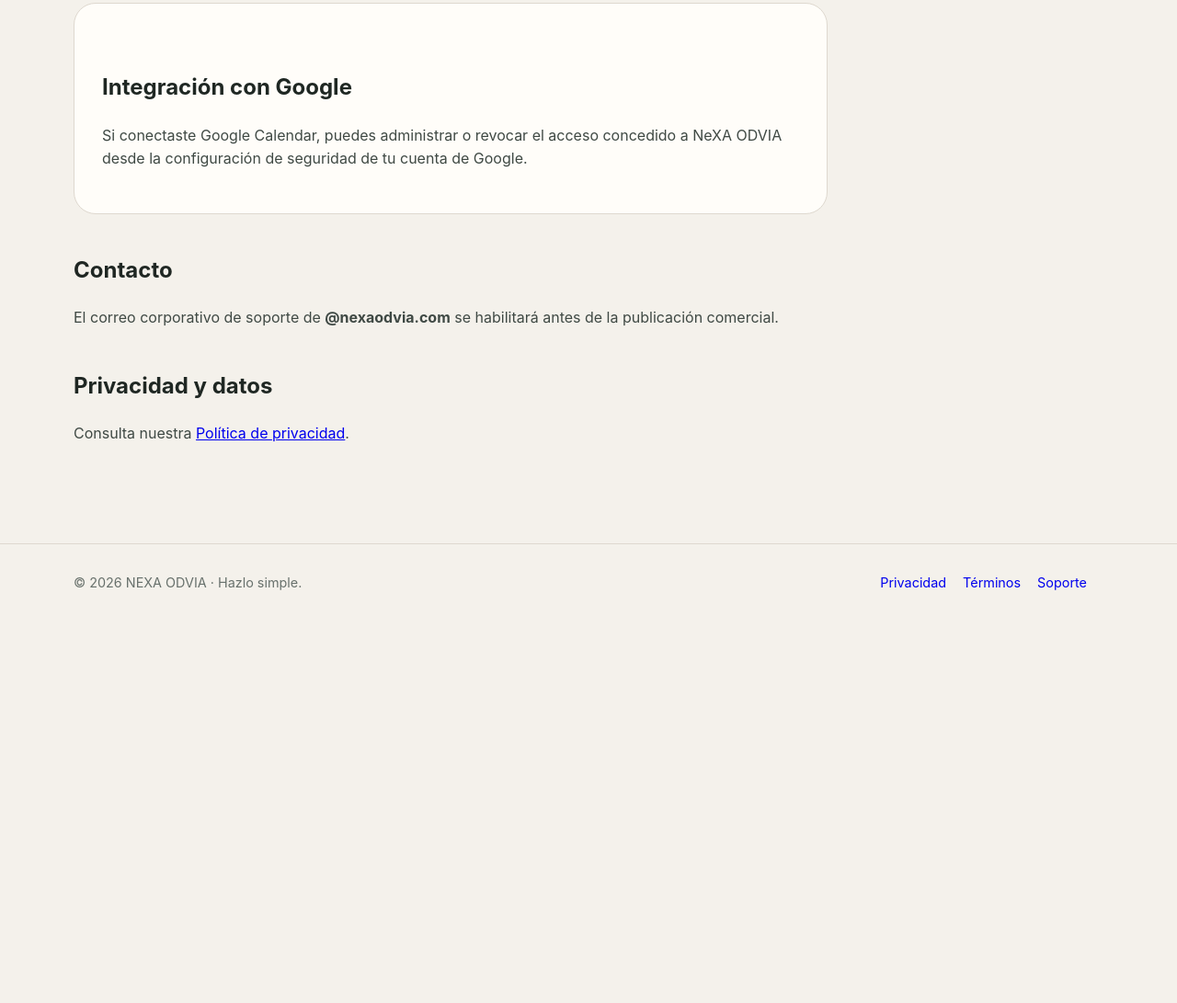
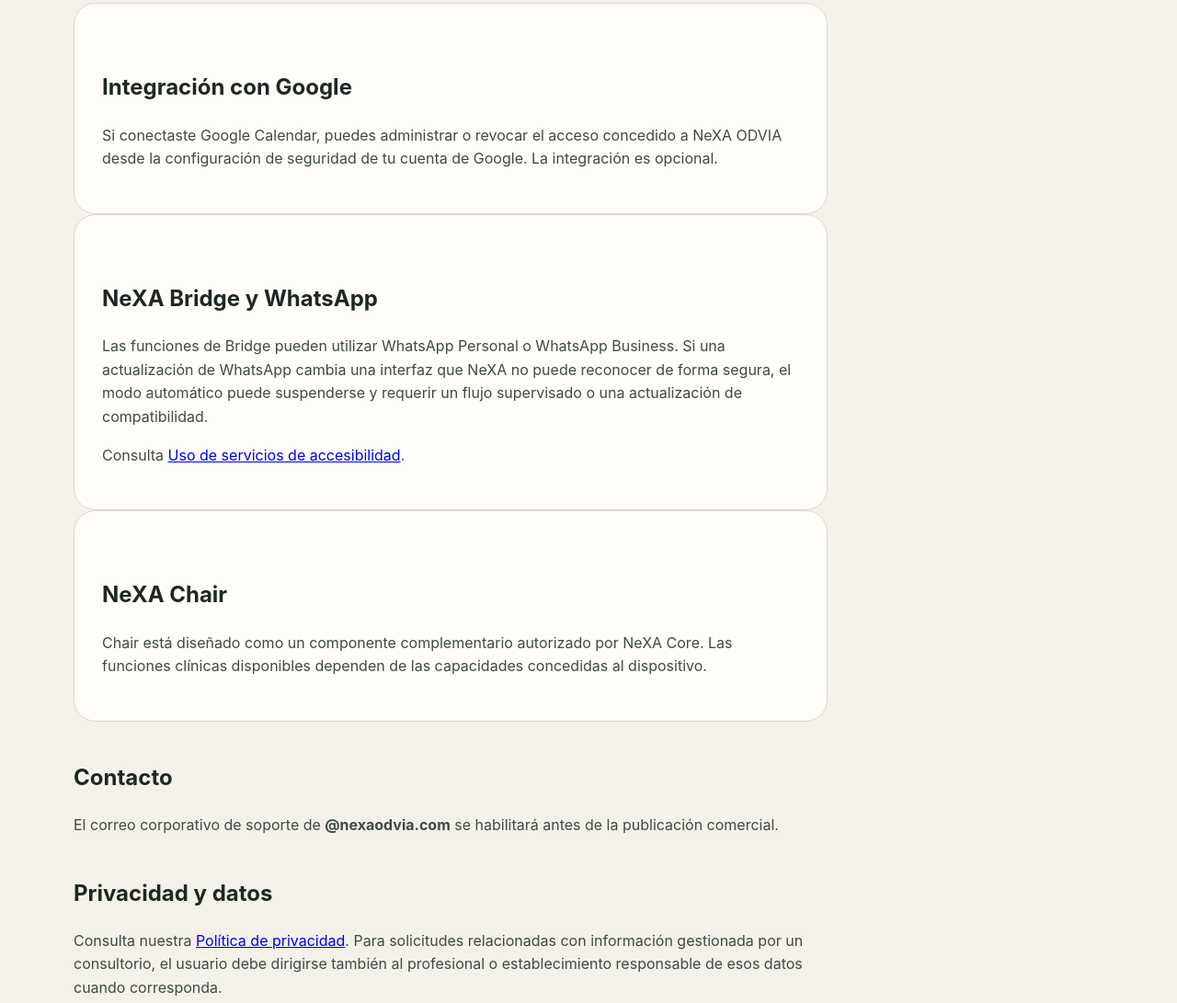
Before and after one commit to juanalfonsocorderoarias-star/nexaodvia-site, a plain HTML site: page support/index.html in a window 1280 px wide. Shown: the part 313-1404 px from the top of the page at 92% size. Before the commit the page ends 1000 px from the top, so only its background shows below. Drawn offline with Linux system fonts and the light colour scheme.

Commit message:
Expand support page for Bridge Chair and accessibility

```diff
--- a/support/index.html
+++ b/support/index.html
@@ -1,6 +1,8 @@
 <!doctype html><html lang="es"><head><meta charset="utf-8"><meta name="viewport" content="width=device-width,initial-scale=1"><title>Soporte — NeXA ODVIA</title><link rel="stylesheet" href="/assets/styles.css"></head><body>
-<header><nav class="shell"><a class="brand" href="/">NeXA <span>ODVIA</span></a></nav></header><main class="page shell"><div class="content"><div class="eyebrow">Ayuda</div><h1>Soporte</h1><p class="lead">Centro oficial de información y soporte de NeXA ODVIA.</p>
-<div class="card"><h2>Integración con Google</h2><p>Si conectaste Google Calendar, puedes administrar o revocar el acceso concedido a NeXA ODVIA desde la configuración de seguridad de tu cuenta de Google.</p></div>
+<header><nav class="shell"><a class="brand" href="/">NeXA <span>ODVIA</span></a><div class="links"><a href="/privacy/">Privacidad</a><a href="/terms/">Términos</a><a href="/accessibility/">Accesibilidad</a><a href="/support/">Soporte</a></div></nav></header><main class="page shell"><div class="content"><div class="eyebrow">Ayuda</div><h1>Soporte</h1><p class="lead">Centro oficial de información y soporte de NeXA ODVIA.</p>
+<div class="card"><h2>Integración con Google</h2><p>Si conectaste Google Calendar, puedes administrar o revocar el acceso concedido a NeXA ODVIA desde la configuración de seguridad de tu cuenta de Google. La integración es opcional.</p></div>
+<div class="card"><h2>NeXA Bridge y WhatsApp</h2><p>Las funciones de Bridge pueden utilizar WhatsApp Personal o WhatsApp Business. Si una actualización de WhatsApp cambia una interfaz que NeXA no puede reconocer de forma segura, el modo automático puede suspenderse y requerir un flujo supervisado o una actualización de compatibilidad.</p><p>Consulta <a href="/accessibility/">Uso de servicios de accesibilidad</a>.</p></div>
+<div class="card"><h2>NeXA Chair</h2><p>Chair está diseñado como un componente complementario autorizado por NeXA Core. Las funciones clínicas disponibles dependen de las capacidades concedidas al dispositivo.</p></div>
 <h2>Contacto</h2><p>El correo corporativo de soporte de <strong>@nexaodvia.com</strong> se habilitará antes de la publicación comercial.</p>
-<h2>Privacidad y datos</h2><p>Consulta nuestra <a href="/privacy/">Política de privacidad</a>.</p>
-</div></main><footer><div class="shell footer-row"><div>© 2026 NEXA ODVIA · Hazlo simple.</div><div><a href="/privacy/">Privacidad</a><a href="/terms/">Términos</a><a href="/support/">Soporte</a></div></div></footer></body></html>
+<h2>Privacidad y datos</h2><p>Consulta nuestra <a href="/privacy/">Política de privacidad</a>. Para solicitudes relacionadas con información gestionada por un consultorio, el usuario debe dirigirse también al profesional o establecimiento responsable de esos datos cuando corresponda.</p>
+</div></main><footer><div class="shell footer-row"><div>© 2026 NEXA ODVIA · Hazlo simple.</div><div><a href="/privacy/">Privacidad</a><a href="/terms/">Términos</a><a href="/accessibility/">Accesibilidad</a><a href="/support/">Soporte</a></div></div></footer></body></html>
```
